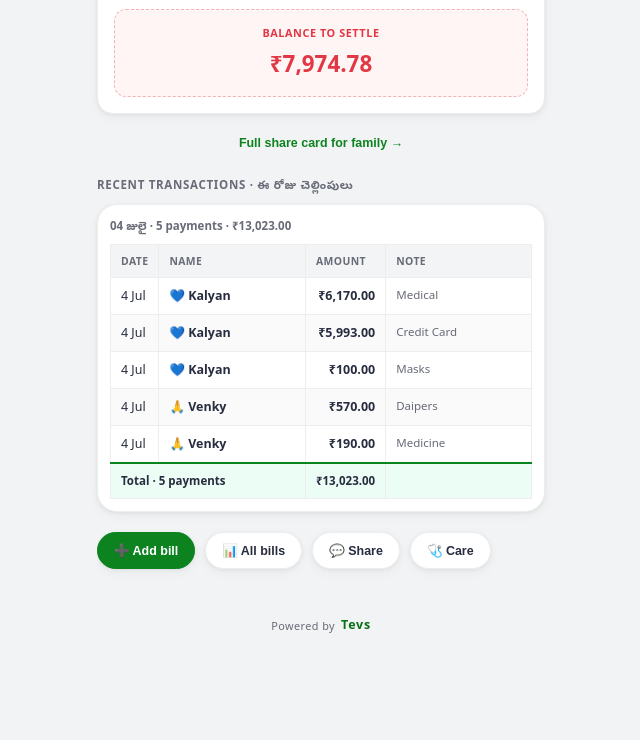
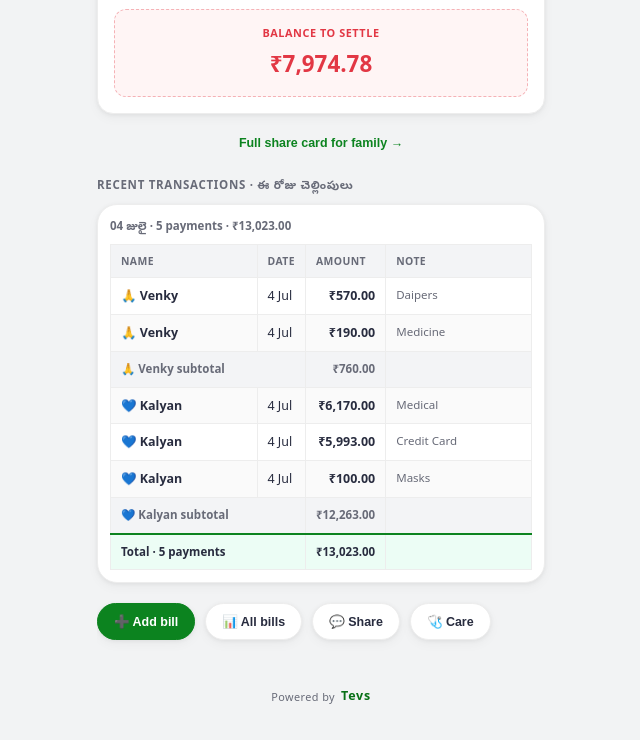
Before and after one commit to Tevskrishna/hospital-bills, a website: page index.html in a window 1280 px wide. Shown: the part 1263-2003 px from the top of the page, without its empty margins (319-959 px from the left). Drawn offline with Linux system fonts and the light colour scheme.

Commit message:
ui: Excel columns Name Date Amount Note with person subtotals

```diff
--- a/css/responsive.css
+++ b/css/responsive.css
@@ -80,8 +80,18 @@
   background: #f3f4f6; font-size: 0.65rem; font-weight: 800; text-transform: uppercase;
   letter-spacing: 0.04em; color: var(--muted); white-space: nowrap;
 }
-.txn-table tbody tr:nth-child(even) { background: #fafafa; }
-.txn-table tbody tr:active { background: #f0fdf4; }
+.txn-table tbody tr:nth-child(even):not(.txn-subtotal) { background: #fafafa; }
+.txn-table tbody tr:active:not(.txn-subtotal) { background: #f0fdf4; }
+.txn-table tr.txn-subtotal td {
+  background: #f3f4f6; font-weight: 700; font-size: 0.72rem; color: var(--muted);
+  border-top: 1px dashed var(--card-border);
+}
+.txn-table .col-del { width: 1%; text-align: center; padding: 4px; }
+.txn-table .col-del .tx-delete {
+  margin: 0; padding: 4px 8px; font-size: 0.75rem; border: none; background: #fff5f5;
+  border-radius: 6px; cursor: pointer;
+}
+.month-group .txn-table-wrap { margin-bottom: 16px; }
 .txn-table tfoot td {
   background: #ecfdf5; font-weight: 700; font-size: 0.72rem; border-top: 2px solid var(--teal);
 }
--- a/js/render.js
+++ b/js/render.js
@@ -16,35 +16,61 @@
     return `${+d} ${en[mi]}`;
   }
 
-  function renderTxnTable(bills, caption) {
+  function renderTxnTable(bills, caption, options) {
     if (!bills.length) return "";
+    const opts = options || {};
     const whoIcon = { Venky: "🙏", Deepa: "💛", Kalyan: "💙" };
+    const nameOrder = ["Venky", "Deepa", "Kalyan"];
+    const sorted = [...bills].sort(
+      (a, b) =>
+        nameOrder.indexOf(a.who) - nameOrder.indexOf(b.who) ||
+        a.d.localeCompare(b.d) ||
+        b.amt - a.amt
+    );
     const total = bills.reduce((s, b) => s + b.amt, 0);
-    const rows = bills.map((b) => `
+    let rows = "";
+    nameOrder.forEach((who) => {
+      const personBills = sorted.filter((b) => b.who === who);
+      if (!personBills.length) return;
+      personBills.forEach((b) => {
+        const billIdx = opts.showDelete ? global.data.bills.indexOf(b) : -1;
+        rows += `
       <tr>
+        <td class="col-name">${whoIcon[b.who] || ""} ${esc(b.who)}</td>
         <td class="col-date">${shortDate(b.d)}</td>
-        <td class="col-name">${whoIcon[b.who] || ""} ${esc(b.who)}</td>
         <td class="col-amt">${fmt(b.amt)}</td>
         <td class="col-note">${esc(b.note || b.mode || "—")}</td>
-      </tr>`).join("");
+        ${opts.showDelete ? `<td class="col-del"><button type="button" class="tx-delete no-print" onclick="deleteBill(${billIdx})" aria-label="Delete">🗑</button></td>` : ""}
+      </tr>`;
+      });
+      const sub = personBills.reduce((s, b) => s + b.amt, 0);
+      rows += `
+      <tr class="txn-subtotal">
+        <td colspan="2">${whoIcon[who]} ${esc(who)} subtotal</td>
+        <td class="col-amt">${fmt(sub)}</td>
+        <td${opts.showDelete ? ' colspan="2"' : ""}></td>
+      </tr>`;
+    });
+    const colSpan = opts.showDelete ? 2 : 2;
     return `
       ${caption ? `<div class="txn-table-caption">${caption}</div>` : ""}
       <div class="txn-table-wrap">
         <table class="txn-table">
           <thead>
             <tr>
+              <th>Name</th>
               <th>Date</th>
-              <th>Name</th>
               <th>Amount</th>
               <th>Note</th>
+              ${opts.showDelete ? "<th></th>" : ""}
             </tr>
           </thead>
           <tbody>${rows}</tbody>
           <tfoot>
             <tr>
-              <td colspan="2">Total · ${bills.length} payment${bills.length === 1 ? "" : "s"}</td>
-              <td class="col-amt">${fmt(total)}</td>
-              <td></td>
+              <td colspan="${colSpan}"><strong>Total</strong> · ${bills.length} payment${bills.length === 1 ? "" : "s"}</td>
+              <td class="col-amt"><strong>${fmt(total)}</strong></td>
+              <td${opts.showDelete ? ' colspan="2"' : ""}></td>
             </tr>
           </tfoot>
         </table>
@@ -120,7 +146,6 @@
 
   function renderBillsList() {
     const bills = getFilteredBills();
-    const whoIcon = { Venky: "🙏", Deepa: "💛", Kalyan: "💙" };
     const byMonth = {};
     bills.forEach((b) => {
       const mk = b.d.slice(0, 7);
@@ -133,27 +158,7 @@
       html += `<div class="month-group"><div class="month-head"><span>${monthLabel(mk + "-01")}</span><span class="mh-amt">${fmt(monthTotal)}</span></div>`;
       Object.keys(days).sort().reverse().forEach((d) => {
         const dayBills = days[d];
-        const dayT = dayBills.reduce((s, b) => s + b.amt, 0);
-        html += `<div class="order-day-head" style="border-radius:12px;margin-bottom:8px;border:1px solid var(--card-border)"><span>${fmtDate(d)}</span><span class="day-amt">${fmt(dayT)}</span></div>`;
-        dayBills.forEach((b, i) => {
-          const tag = b.mode ? esc(b.mode) : "";
-          const note = b.note ? esc(b.note) : "";
-          const hasNote = !!(b.note && b.note.trim());
-          const billIdx = global.data.bills.indexOf(b);
-          const id = "tx-" + d.replace(/-/g, "") + "-" + i;
-          html += `<div class="txn-card" id="${id}">
-          <div class="tx-ic">${whoIcon[b.who] || "💰"}</div>
-          <div class="tx-body">
-            <div class="tx-top">
-              <div class="tx-who">${esc(b.who)}</div>
-              <div class="tx-amt">${fmt(b.amt)}</div>
-            </div>
-            <div class="tx-meta">${tag || "Hospital payment"} · ${fmtDate(d)}</div>
-            ${hasNote ? `<div class="tx-note">${note}</div><button class="tx-toggle" onclick="toggleTxn('${id}')" aria-expanded="false">Show note</button>` : ""}
-            <button type="button" class="tx-delete no-print" onclick="deleteBill(${billIdx})" aria-label="Delete bill">🗑 Delete</button>
-          </div>
-        </div>`;
-        });
+        html += renderTxnTable(dayBills, fmtDate(d), { showDelete: true });
       });
       html += "</div>";
     });
@@ -210,7 +215,7 @@
       ? `${fmtDate(latestDay).split(" · ")[0]} · ${dayBills.length} payment${dayBills.length === 1 ? "" : "s"} · ${fmt(dayTotal)}`
       : "";
     document.getElementById("homeActivity").innerHTML = dayBills.length
-      ? renderTxnTable(dayBills.sort((a, b) => a.who.localeCompare(b.who) || b.amt - a.amt), caption)
+      ? renderTxnTable(dayBills, caption)
       : `<div class="empty-state"><div class="es-ic">📋</div><p>No bills yet</p><button class="qa-chip qa-primary" onclick="openAddModal()">Add first bill</button></div>`;
   }
 
```
